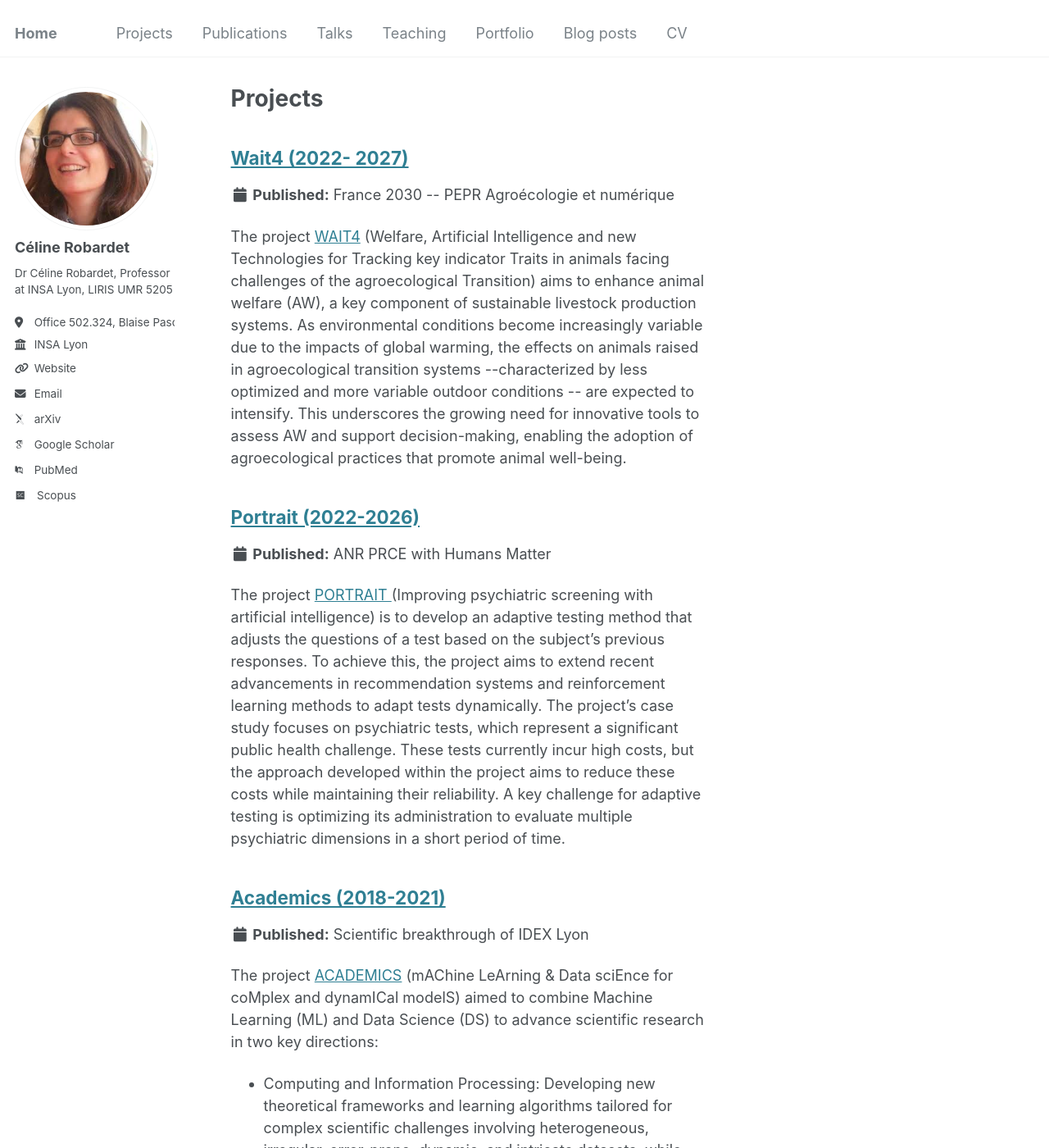
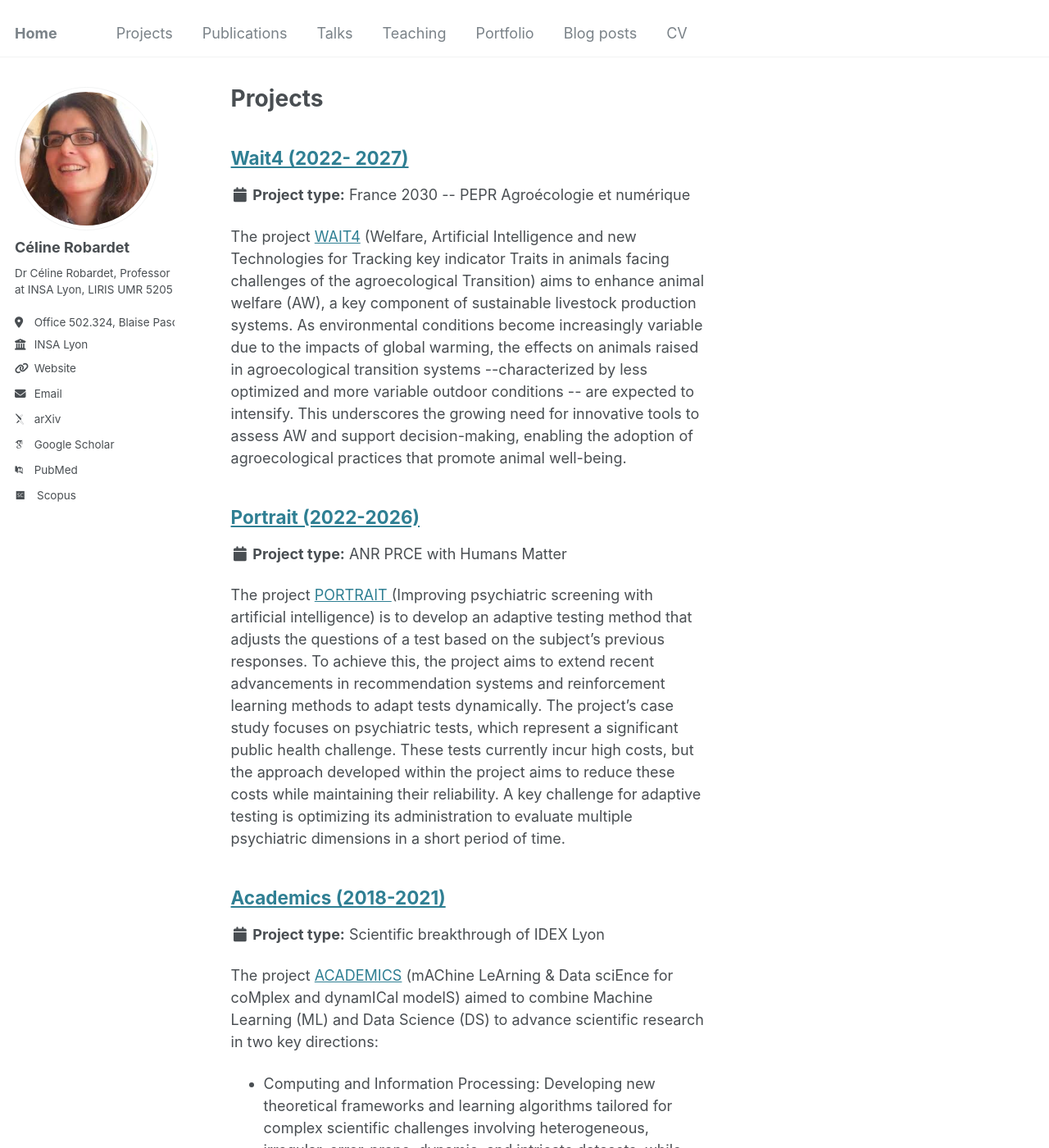
Before and after one commit to crobardet/crobardet.github.io, a Jekyll site: the page built from _pages/projects.html, in a window 1280 px wide and 1400 px high. Shown: the whole window at 82% size. Built offline with Jekyll 4.4.1, drawn with Linux system fonts in a browser that asks for light colours; some web fonts are replaced; some of the changed text lies outside the part shown.

Commit message:
Update archive-single-project.html

```diff
--- a/_includes/archive-single-project.html
+++ b/_includes/archive-single-project.html
@@ -39,11 +39,11 @@
     {% endif %}
 
         {% if post.collection == 'project' %}
-          <p> {{ TTooo post.type }}, <i>{{ post.venue }}</i>, {{ post.date | default: "1900-01-01" | date: "%Y" }} </p>
+          <p> {{ post.type }}, <i>{{ post.venue }}</i>, {{ post.date | default: "1900-01-01" | date: "%Y" }} </p>
         {% elsif post.collection == 'publications' %}
           <p><b>Project type:</b> <i>{{ post.venue }}</i> </p>
         {% elsif post.date %}
-         <p class="page__date"><strong><i class="fa fa-fw fa-calendar" aria-hidden="true"></i>  {{ site.data.ui-text[site.locale].date_label | default: "Project type:" }}</strong> {{ post.type | default: "local call project" }}</p>
+         <p class="page__date"><strong><i class="fa fa-fw fa-calendar" aria-hidden="true"></i>  {{ "Project type:" }}</strong> {{ post.type | default: "local call project" }}</p>
         {% endif %}
 
     {% if post.excerpt and site.read_more != 'enabled' %}
```
